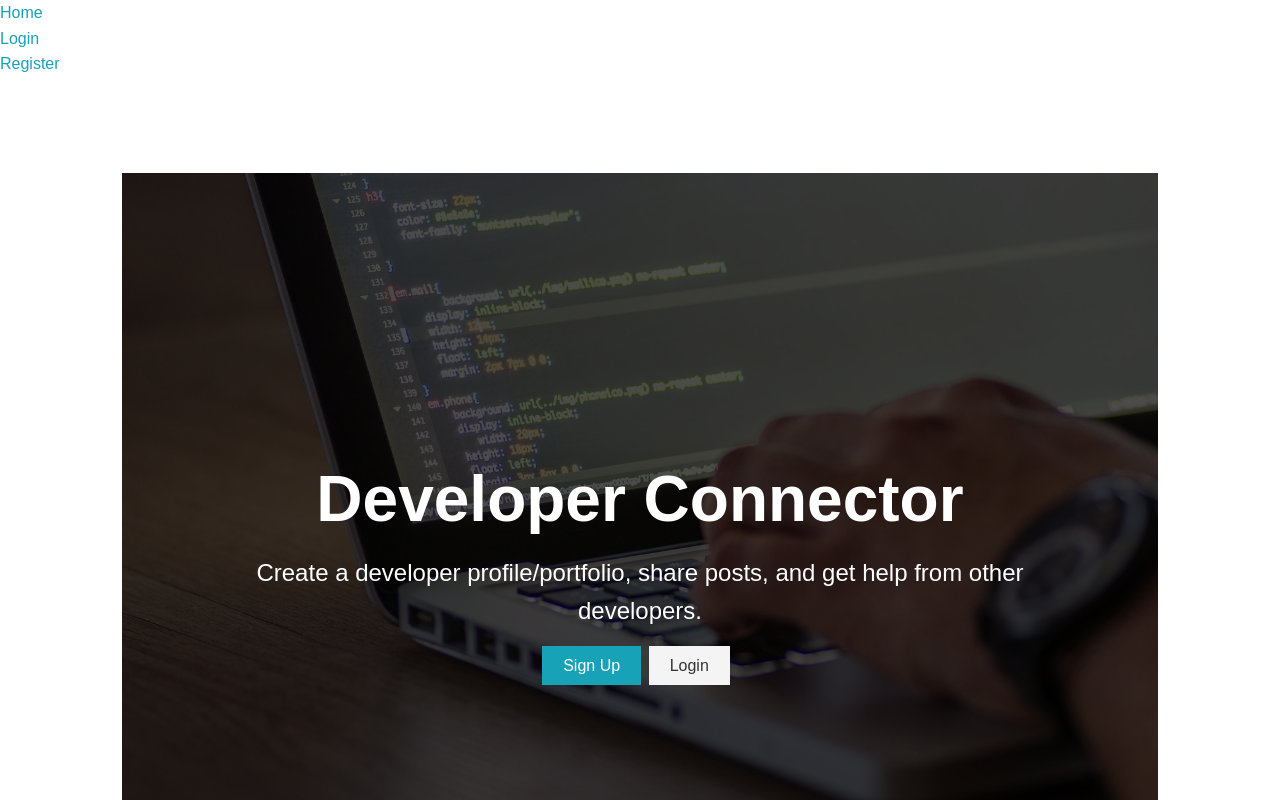
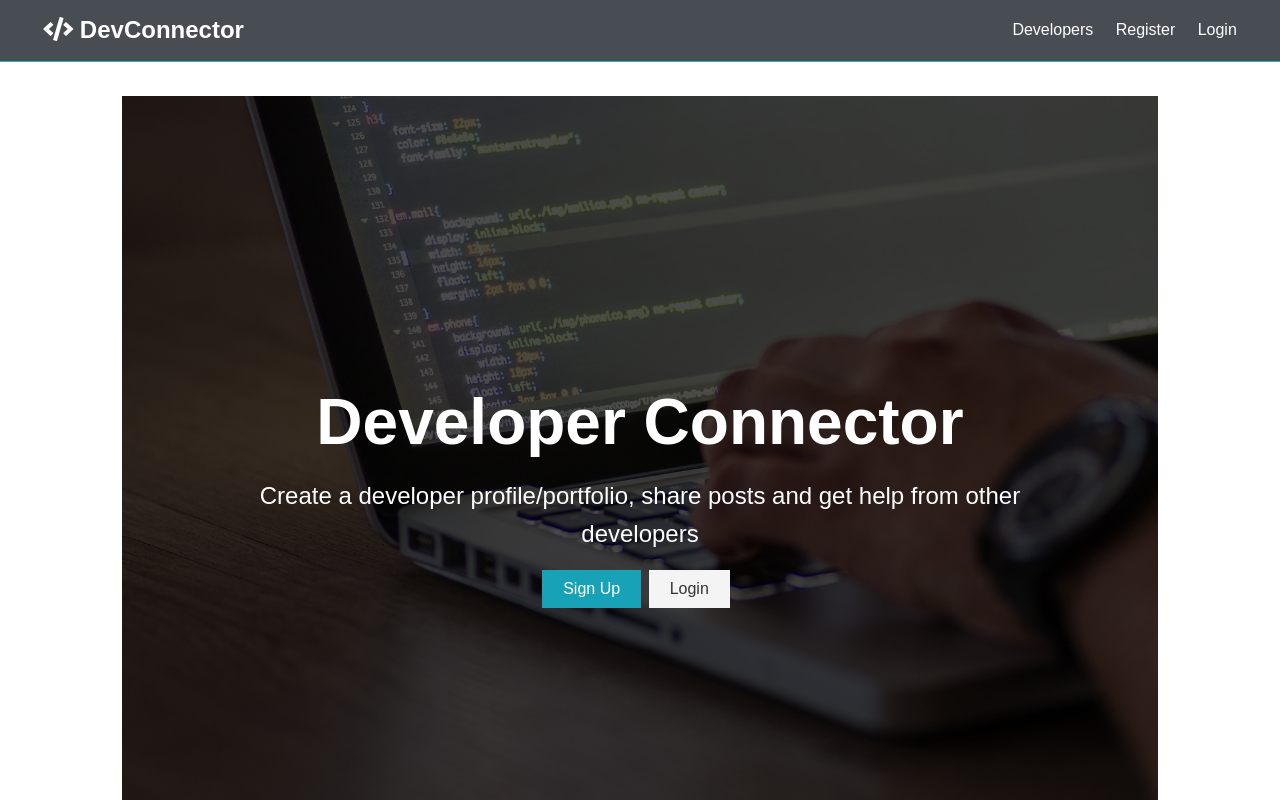
Before and after one commit to AselInukeHidallearachchi/DevCon, a React (Create React App) app in the folder client/: page / in a window 1280 px wide. Shown: the top 800 px of the page. Built offline with nearby package versions, Linux system fonts and the light colour scheme.

Commit message:
Auth Reducer & Register Action

```diff
--- a/client/package.json
+++ b/client/package.json
@@ -46,5 +46,6 @@
       "last 1 safari version"
     ]
   },
+  "proxy": "http://localhost:5001",
   "proxy": "http://localhost:5001"
 }
--- a/client/public/index.html
+++ b/client/public/index.html
@@ -2,17 +2,22 @@
 <html lang="en">
   <head>
     <meta charset="utf-8" />
-    <meta name="viewport" content="width=device-width,initial-scale=1" />
-    <title>Welcome to DevConnector</title>
+    <link rel="shortcut icon" href="%PUBLIC_URL%/favicon.ico" />
+    <meta name="viewport" content="width=device-width, initial-scale=1" />
+    <meta name="theme-color" content="#000000" />
+
+    <!-- Font Awesome -->
     <link
       rel="stylesheet"
-      href="https://cdnjs.cloudflare.com/ajax/libs/font-awesome/6.5.0/css/all.min.css"
-      integrity="sha512-...omit..."
+      href="https://cdnjs.cloudflare.com/ajax/libs/font-awesome/5.15.4/css/all.min.css"
       crossorigin="anonymous"
-      referrerpolicy="no-referrer"
     />
+
+    <link rel="manifest" href="%PUBLIC_URL%/manifest.json" />
+    <title>Welcome To DevConnector</title>
   </head>
   <body>
+    <noscript>You need to enable JavaScript to run this app.</noscript>
     <div id="root"></div>
   </body>
 </html>
--- a/client/src/actions/types.js
+++ b/client/src/actions/types.js
@@ -1,3 +1,7 @@
 // Action type constants
 export const SET_ALERT = "SET_ALERT";
 export const REMOVE_ALERT = "REMOVE_ALERT";
+
+// Auth
+export const REGISTER_SUCCESS = "REGISTER_SUCCESS";
+export const REGISTER_FAIL = "REGISTER_FAIL";
--- a/client/src/components/auth/Register.js
+++ b/client/src/components/auth/Register.js
@@ -3,8 +3,9 @@ import { Link } from "react-router-dom";
 import PropTypes from "prop-types";
 import { connect } from "react-redux";
 import { setAlert } from "../../actions/alert";
+import { register } from "../../actions/auth";
 
-const Register = ({ setAlert }) => {
+const Register = ({ setAlert, register }) => {
   const [formData, setFormData] = useState({
     name: "",
     email: "",
@@ -20,10 +21,9 @@ const Register = ({ setAlert }) => {
   const onSubmit = async (e) => {
     e.preventDefault();
     if (password !== password2) {
-      // Instead of console.log, dispatch alert
       setAlert("Passwords do not match", "danger");
     } else {
-      console.log("SUCCESS");
+      register({ name, email, password });
     }
   };
 
@@ -41,7 +41,6 @@ const Register = ({ setAlert }) => {
             name="name"
             value={name}
             onChange={onChange}
-            required
           />
         </div>
         <div className="form-group">
@@ -51,7 +50,6 @@ const Register = ({ setAlert }) => {
             name="email"
             value={email}
             onChange={onChange}
-            required
           />
         </div>
         <div className="form-group">
@@ -61,7 +59,6 @@ const Register = ({ setAlert }) => {
             name="password"
             value={password}
             onChange={onChange}
-            minLength="6"
           />
         </div>
         <div className="form-group">
@@ -71,7 +68,6 @@ const Register = ({ setAlert }) => {
             name="password2"
             value={password2}
             onChange={onChange}
-            minLength="6"
           />
         </div>
         <input type="submit" className="btn btn-primary" value="Register" />
@@ -85,6 +81,7 @@ const Register = ({ setAlert }) => {
 
 Register.propTypes = {
   setAlert: PropTypes.func.isRequired,
+  register: PropTypes.func.isRequired,
 };
 
-export default connect(null, { setAlert })(Register);
+export default connect(null, { setAlert, register })(Register);
--- a/client/src/components/layout/Landing.js
+++ b/client/src/components/layout/Landing.js
@@ -1,5 +1,4 @@
 import React from "react";
-import { Link } from "react-router-dom";
 
 const Landing = () => {
   return (
@@ -8,16 +7,16 @@ const Landing = () => {
         <div className="landing-inner">
           <h1 className="x-large">Developer Connector</h1>
           <p className="lead">
-            Create a developer profile/portfolio, share posts, and get help from
-            other developers.
+            Create a developer profile/portfolio, share posts and get help from
+            other developers
           </p>
           <div className="buttons">
-            <Link to="/register" className="btn btn-primary">
+            <a href="register.html" className="btn btn-primary">
               Sign Up
-            </Link>
-            <Link to="/login" className="btn btn-light">
+            </a>
+            <a href="login.html" className="btn btn-light">
               Login
-            </Link>
+            </a>
           </div>
         </div>
       </div>
--- a/client/src/components/layout/Navbar.js
+++ b/client/src/components/layout/Navbar.js
@@ -1,18 +1,22 @@
 import React from "react";
-import { Link } from "react-router-dom";
 
 const Navbar = () => {
   return (
-    <nav>
+    <nav className="navbar bg-dark">
+      <h1>
+        <a href="index.html">
+          <i className="fas fa-code"></i> DevConnector
+        </a>
+      </h1>
       <ul>
         <li>
-          <Link to="/">Home</Link>
+          <a href="profiles.html">Developers</a>
         </li>
         <li>
-          <Link to="/login">Login</Link>
+          <a href="register.html">Register</a>
         </li>
         <li>
-          <Link to="/register">Register</Link>
+          <a href="login.html">Login</a>
         </li>
       </ul>
     </nav>
--- /dev/null
+++ b/client/src/reducers/auth.js
@@ -0,0 +1,33 @@
+import { REGISTER_SUCCESS, REGISTER_FAIL } from "../actions/types";
+
+const initialState = {
+  token: localStorage.getItem("token"),
+  isAuthenticated: null,
+  loading: true,
+  user: null,
+};
+
+export default function authReducer(state = initialState, action) {
+  const { type, payload } = action;
+
+  switch (type) {
+    case REGISTER_SUCCESS:
+      localStorage.setItem("token", payload.token);
+      return {
+        ...state,
+        ...payload, // contains token
+        isAuthenticated: true,
+        loading: false,
+      };
+    case REGISTER_FAIL:
+      localStorage.removeItem("token");
+      return {
+        ...state,
+        token: null,
+        isAuthenticated: false,
+        loading: false,
+      };
+    default:
+      return state;
+  }
+}
--- a/client/src/reducers/index.js
+++ b/client/src/reducers/index.js
@@ -1,15 +1,15 @@
 // src/reducers/index.js
 import { combineReducers } from "redux";
 import alert from "./alert";
+import auth from "./auth";
 
 // Later you'll import real reducers like:
-// import auth from './auth';
 // import profile from './profile';
 // import posts from './posts';
 // import alert from './alert';
 
 export default combineReducers({
-  // auth,
+  auth,
   // profile,
   // posts,
   alert,
```
